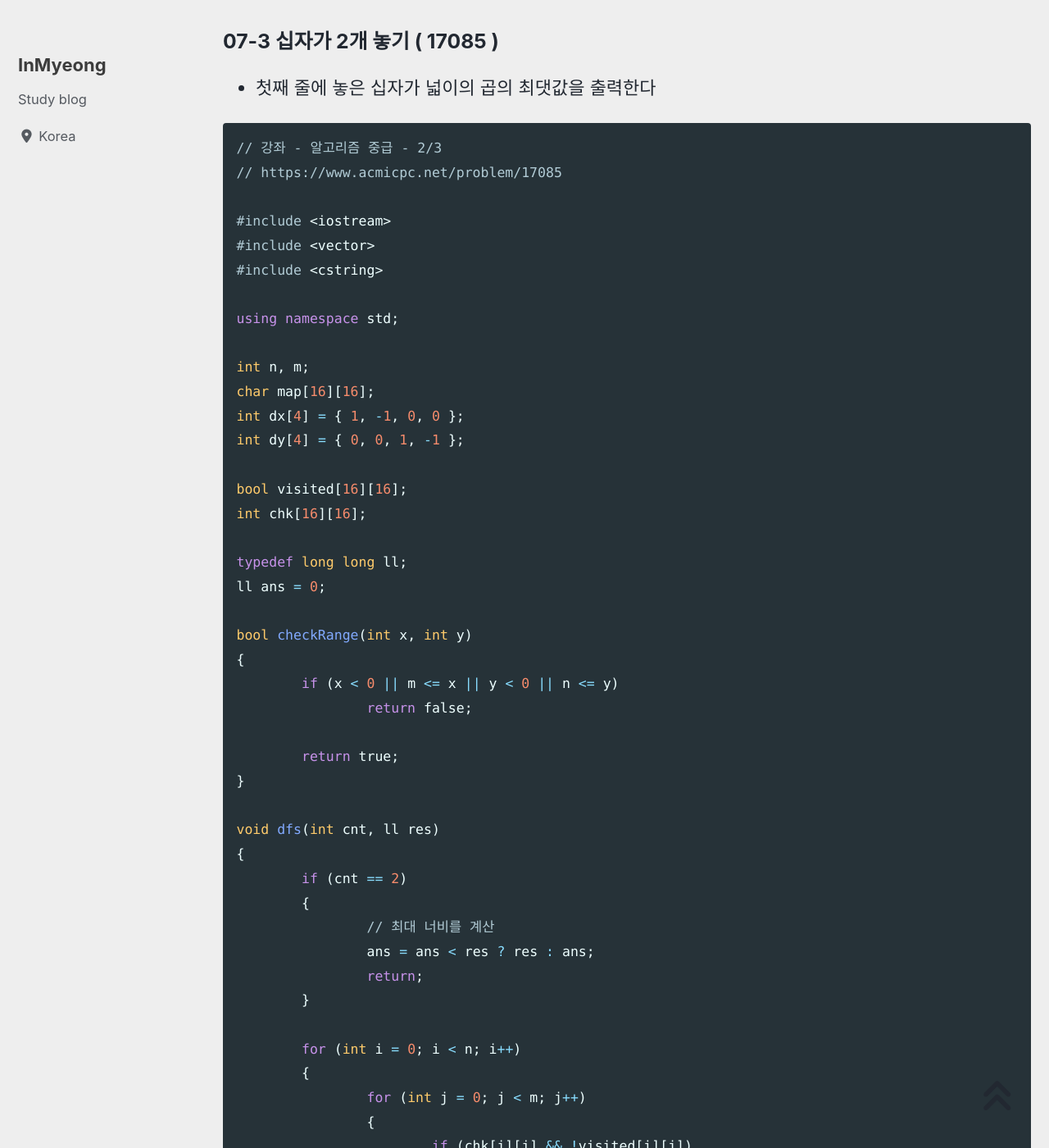
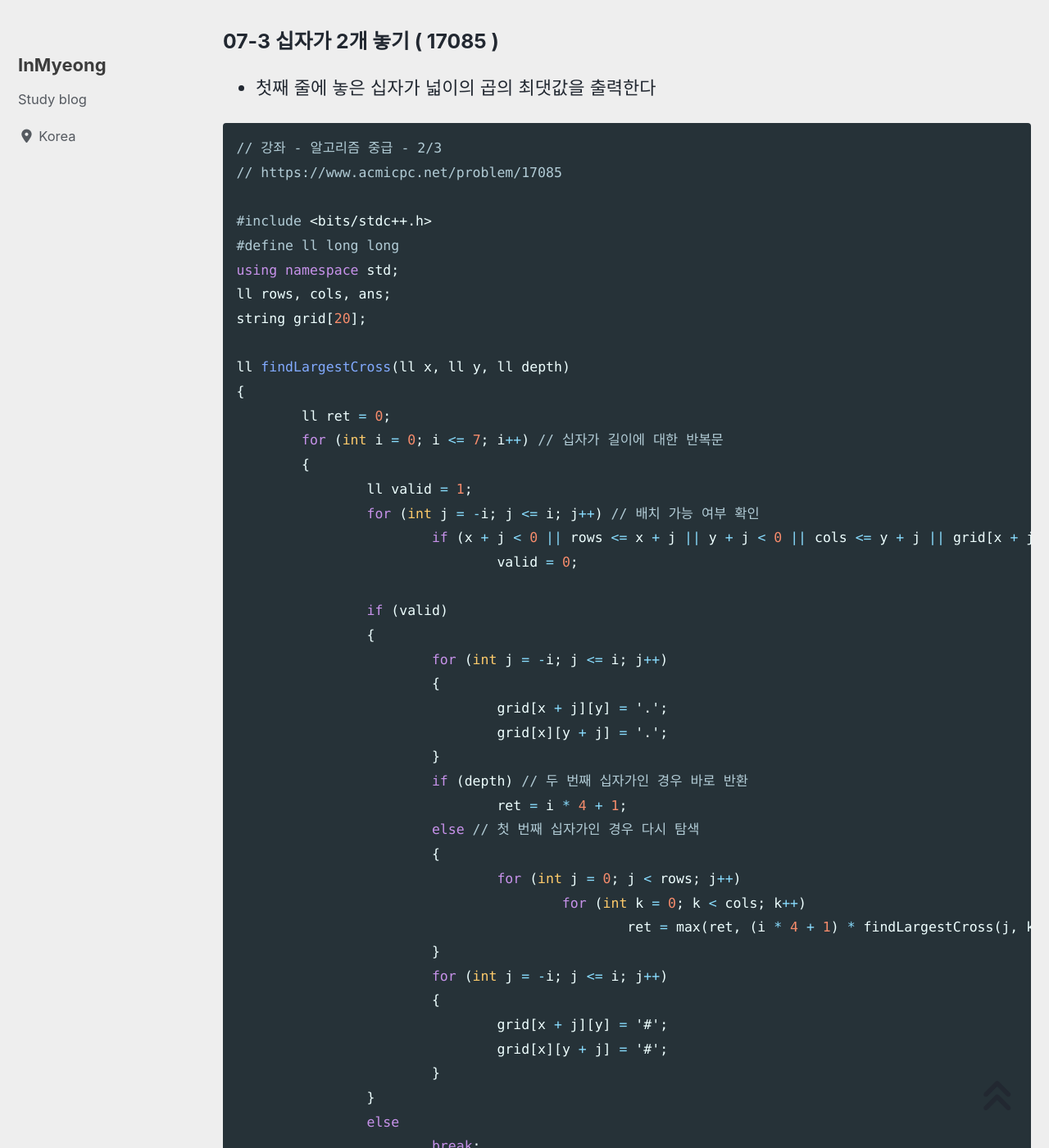
Before and after one commit to devMyeong/devMyeong.github.io, a Jekyll site: the page built from _posts/codingTest/2023-04-30-나만의문제집.md, in a window 1280 px wide and 1400 px high, scrolled down 31177 px. Shown: the whole window at 82% size. Built offline with Jekyll 4.4.1, drawn with Linux system fonts in a browser that asks for light colours; cached includes are drawn as plain includes; nearby versions of some CDN libraries; some web fonts are replaced; comment, search, counter and statistics services are not loaded; some of the changed text lies outside the part shown.

Commit message:
Chore : 코드 수정

````diff
--- a/_posts/codingTest/2023-04-30-나만의문제집.md
+++ b/_posts/codingTest/2023-04-30-나만의문제집.md
@@ -926,6 +926,66 @@ int main()
 // 강좌 - 알고리즘 중급 - 2/3
 // https://www.acmicpc.net/problem/17085
 
+#include <bits/stdc++.h>
+#define ll long long
+using namespace std;
+ll rows, cols, ans;
+string grid[20];
+
+ll findLargestCross(ll x, ll y, ll depth)
+{
+	ll ret = 0;
+	for (int i = 0; i <= 7; i++) // 십자가 길이에 대한 반복문
+	{
+		ll valid = 1;
+		for (int j = -i; j <= i; j++) // 배치 가능 여부 확인
+			if (x + j < 0 || rows <= x + j || y + j < 0 || cols <= y + j || grid[x + j][y] != '#' || grid[x][y + j] != '#')
+				valid = 0;
+
+		if (valid)
+		{
+			for (int j = -i; j <= i; j++)
+			{
+				grid[x + j][y] = '.';
+				grid[x][y + j] = '.';
+			}
+			if (depth) // 두 번째 십자가인 경우 바로 반환
+				ret = i * 4 + 1;
+			else // 첫 번째 십자가인 경우 다시 탐색
+			{
+				for (int j = 0; j < rows; j++)
+					for (int k = 0; k < cols; k++)
+						ret = max(ret, (i * 4 + 1) * findLargestCross(j, k, 1));
+			}
+			for (int j = -i; j <= i; j++)
+			{
+				grid[x + j][y] = '#';
+				grid[x][y + j] = '#';
+			}
+		}
+		else
+			break;
+	}
+
+	return ret;
+}
+
+int main()
+{
+	cin >> rows >> cols;
+	for (int i = 0; i < rows; i++)
+		cin >> grid[i];
+
+	for (int i = 0; i < rows; i++)
+		for (int j = 0; j < cols; j++)
+			ans = max(ans, findLargestCross(i, j, 0));
+
+	cout << ans;
+	return 0;
+}
+```
+
+```cpp
 #include <iostream>
 #include <vector>
 #include <cstring>
````
